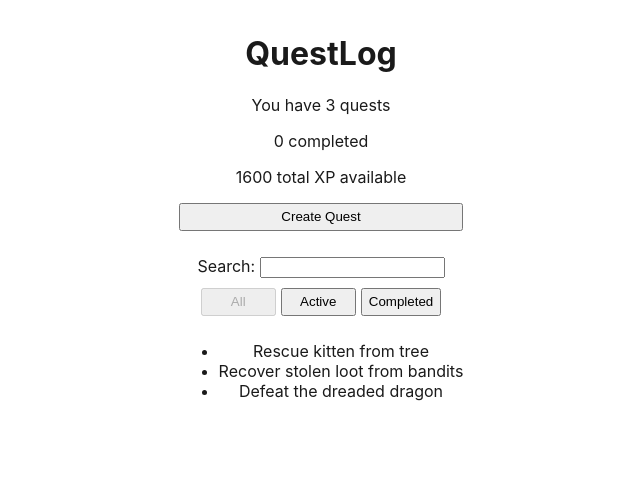
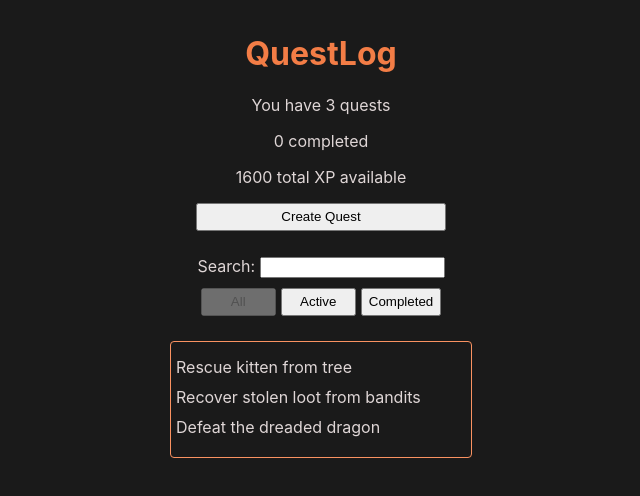
Before and after one commit to MATTCASH83/quest-log, a Vue app: page / in a window 1280 px wide. Shown: the top 496 px of the page, without its empty margins (319-959 px from the left). Built offline with nearby package versions, Linux system fonts and the light colour scheme.

Commit message:
iteration 13

```diff
--- a/src/App.vue
+++ b/src/App.vue
@@ -125,6 +125,7 @@ const handleQuestCreated = (quest) => {
 </script>
 
 <template>
+  <div class="wrapper">
     <h1>QuestLog</h1>
     <p>You have {{ numberOfQuests }} quests</p>
     <p>{{ numberOfCompletedQuests }} completed</p>
@@ -152,8 +153,13 @@ const handleQuestCreated = (quest) => {
         </button>
       </div>
     </div>
+  </div>
 
-  <QuestList :quests="filteredQuests" @quest-selected="handleQuestSelected" />
+  <QuestList
+    :quests="filteredQuests"
+    :selected-quest="selectedQuest"
+    @quest-selected="handleQuestSelected"
+  />
 
   <QuestDetail
     v-if="selectedQuest !== null"
@@ -163,7 +169,6 @@ const handleQuestCreated = (quest) => {
   />
 
   <QuestForm
-    ref="editQuest"
     v-if="appState === 'edit'"
     @quest-updated="handleQuestUpdated"
     @modal-canceled="handleModalCanceled"
@@ -171,7 +176,6 @@ const handleQuestCreated = (quest) => {
   />
 
   <QuestForm
-    ref="createQuest"
     v-if="appState === 'create'"
     @quest-created="handleQuestCreated"
     @modal-canceled="handleModalCanceled"
@@ -180,10 +184,13 @@ const handleQuestCreated = (quest) => {
 
 <style scoped>
 .button-wide {
-  width: 100%;
+  width: 250px;
 }
 .quest-filters {
   margin-top: 25px;
   margin-bottom: 25px;
 }
+.wrapper {
+  min-width: 300px;
+}
 </style>
--- a/src/assets/global.css
+++ b/src/assets/global.css
@@ -2,7 +2,7 @@ body {
   display: flex;
   flex-direction: column;
   align-items: center;
-  min-height: 100vh;
+  min-height: 95vh;
   text-align: center;
   padding: 5px;
   font-family:
@@ -10,11 +10,20 @@ body {
     'Apple Color Emoji', 'Segoe UI Emoji';
   -webkit-font-smoothing: antialiased;
   -moz-osx-font-smoothing: grayscale;
-  color: #1a1a1a; /* Dark charcoal looks cleaner and softer than pure black */
+  /* color: #1a1a1a; Dark charcoal looks cleaner and softer than pure black */
+  color: rgb(223, 214, 214);
+  background-color: #1a1a1a;
+}
+h1,
+h2,
+h3,
+h4 {
+  color: rgb(243, 125, 70);
 }
 button {
   min-width: 75px;
   height: 28px;
+  cursor: pointer;
 }
 .flex-row {
   display: flex;
@@ -28,3 +37,11 @@ button {
 .centered {
   justify-content: center;
 }
+.dialog-box {
+  background-color: #1a1a1a;
+  color: rgb(223, 214, 214);
+}
+dialog.dialog-box {
+  border: 2px solid rgb(250, 146, 97);
+  border-radius: 5px;
+}
--- a/src/components/AppModal.vue
+++ b/src/components/AppModal.vue
@@ -2,8 +2,8 @@
 
 <template>
   <Teleport to="body">
-    <div class="modal-overlay" @click.self="$emit('close')" @vue:mounted="$emit('opened')">
-      <dialog open class="modal-content">
+    <div class="modal-overlay">
+      <dialog open :class="['modal-content', 'dialog-box']">
         <header class="modal-header">
           <slot name="header">Default Title</slot>
         </header>
@@ -36,5 +36,6 @@
   font-size: 1.25rem;
   font-weight: bold;
   margin-bottom: 20px;
+  color: rgb(243, 125, 70);
 }
 </style>
--- a/src/components/QuestDetail.vue
+++ b/src/components/QuestDetail.vue
@@ -17,11 +17,20 @@ const handleQuestEditPressed = () => {
 </script>
 
 <template>
-  <div>
-    <h3>Selected Quest</h3>
-    <p>{{ quest.title }}</p>
-    <p>Difficulty: {{ quest.difficulty }}</p>
-    <p>XP: {{ quest.xp }}</p>
+  <div class="wrapper">
+    <h3>Quest Details</h3>
+    <div class="row">
+      <div class="title">Title:</div>
+      <div>{{ quest.title }}</div>
+    </div>
+    <div class="row">
+      <div class="title">Difficulty:</div>
+      <div>{{ quest.difficulty }}</div>
+    </div>
+    <div class="row">
+      <div class="title">XP:</div>
+      <div>{{ quest.xp }}</div>
+    </div>
     <div class="flex-row">
       <button v-if="quest.completed === false" @click="completeQuest">Complete Quest</button>
       <button @click="handleQuestEditPressed">Edit Quest</button>
@@ -29,4 +38,25 @@ const handleQuestEditPressed = () => {
   </div>
 </template>
 
-<style scoped></style>
+<style scoped>
+.wrapper {
+  margin-bottom: 15px;
+  padding-bottom: 15px;
+  border: 1px solid rgb(250, 146, 97);
+  border-radius: 4px;
+}
+.row {
+  display: grid;
+  grid-template-columns: 75px 200px;
+  gap: 15px;
+  margin-bottom: 15px;
+  align-items: center;
+  justify-content: center;
+  text-align: left;
+  font-size: 13px;
+}
+.title {
+  text-align: right;
+  font-weight: 500;
+}
+</style>
--- a/src/components/QuestForm.vue
+++ b/src/components/QuestForm.vue
@@ -139,7 +139,7 @@ const handleCancelButton = () => {
   text-align: right;
 }
 .error {
-  color: rgb(219, 15, 15);
+  color: rgb(253, 71, 71);
   font-size: 14px;
   width: 100%;
   text-align: center;
--- a/src/components/QuestList.vue
+++ b/src/components/QuestList.vue
@@ -1,6 +1,7 @@
 <script setup>
-defineProps({
+const props = defineProps({
   quests: Array,
+  selectedQuest: Object,
 })
 
 const emit = defineEmits(['quest-selected'])
@@ -8,12 +9,51 @@ const emit = defineEmits(['quest-selected'])
 const questSelected = (quest) => {
   emit('quest-selected', quest)
 }
+
+const isSelectedQuest = (quest) => {
+  return props.selectedQuest && props.selectedQuest.id === quest.id
+}
 </script>
 
 <template>
-  <ul>
-    <li v-for="quest in quests" :key="quest.id" @click="questSelected(quest)">{{ quest.title }}</li>
-  </ul>
+  <div class="wrapper">
+    <div v-if="!quests.length">no quests to display...</div>
+    <div
+      v-for="quest in quests"
+      :key="quest.id"
+      @click="questSelected(quest)"
+      class="quest-item"
+      :class="{ selected: isSelectedQuest(quest) }"
+    >
+      <span v-if="isSelectedQuest(quest)">🔸</span>{{ quest.title }}
+    </div>
+  </div>
 </template>
 
-<style scoped></style>
+<style scoped>
+.quest-item {
+  text-align: left;
+  padding: 5px;
+  cursor: pointer;
+}
+.quest-item:hover {
+  border: 0.5px rgb(250, 171, 97) solid;
+  box-shadow: inset 0 5px 10px 0 rgba(250, 146, 97, 0.2);
+  color: rgb(250, 171, 97);
+  font-size: 14px;
+  font-weight: 500;
+}
+.selected {
+  color: rgb(250, 146, 97);
+  font-size: 16px;
+}
+.wrapper {
+  margin-bottom: 25px;
+  padding-top: 10px;
+  padding-bottom: 15px;
+  border: 1px solid rgb(250, 146, 97);
+  border-radius: 4px;
+  max-height: 150px;
+  overflow: auto;
+}
+</style>
```
Lines whose indentation alone changed are shown as unchanged.
